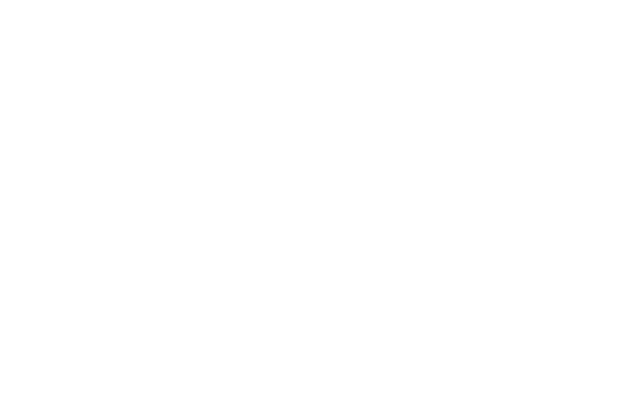
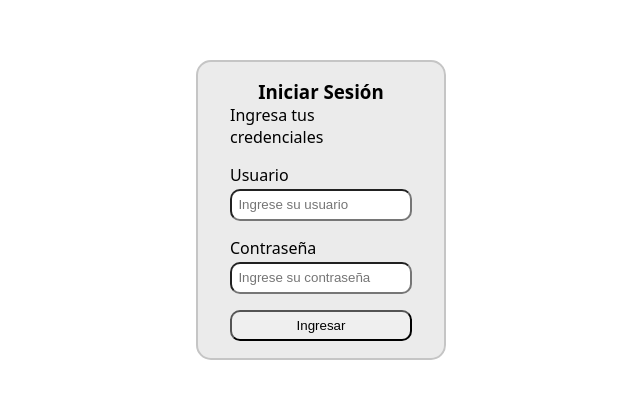
Before and after one commit to Sebasdsk/graficacion, a React (Vite) app in the folder Front/: page /login in a window 1280 px wide. Before the commit this address had no page. Shown: the part 190-588 px from the top of the page, without its empty margins (319-959 px from the left). Built offline with nearby package versions, Linux system fonts and the light colour scheme.

Commit message:
feat: implementación del módulo de login, solo la UI, falta la lógica

```diff
--- a/Front/src/App.tsx
+++ b/Front/src/App.tsx
@@ -1,11 +1,13 @@
 import { Route, Routes } from "react-router-dom"
 import Dashboard from "./pages/Dashboard"
+import Login from "./pages/Login"
 
 function App() {
   return (
     <>
       <Routes>
         <Route path='/' element={<Dashboard/>}/>
+        <Route path="/login" element={<Login/>}/>
       </Routes>
     </>
   )
--- /dev/null
+++ b/Front/src/pages/Login.css
@@ -0,0 +1,57 @@
+.login-page {
+    height: 100dvh;
+    display: flex;
+    align-items: center;
+    justify-content: center;
+}
+
+.login-form {
+    padding: 2rem;
+    display: flex;
+    flex-direction: column;
+    align-items: center;
+    justify-content: center;
+    gap: 1rem;
+    background-color: var(--container);
+    border: 2px solid var(--border-container);
+    border-radius: 15px;
+    width: min(250px);
+    height: min(300px);
+}
+
+.login-header {
+    display: flex;
+    flex-direction: column;
+    align-items: center;
+    justify-content: baseline;
+}
+
+.inputs-values {
+    display: flex;
+    flex-direction: column;
+    align-items: start;
+    justify-content: center;
+    gap: 1rem;
+    width: 100%;
+}
+
+.user-input, .passw-input {
+    display: flex;
+    flex-direction: column;
+    align-items: start;
+    justify-content: center;
+    gap: .2rem;
+    width: 100%;
+}
+
+.user-input input, .passw-input input {
+    width: 100%;
+    border-radius: 10px;
+    padding: .4rem;
+}
+
+.login-button {
+    width: 100%;
+    padding: .4rem;
+    border-radius: 10px;
+}
--- /dev/null
+++ b/Front/src/pages/Login.tsx
@@ -0,0 +1,32 @@
+import "./Login.css";
+
+export default function Login() {
+    return (
+        <main className="login-page">
+            <FormLogin/>
+        </main>
+    );
+}
+
+function FormLogin() {
+    return (
+        <form action="sumbit" className="login-form">
+            <header className="login-header">
+                <h3>Iniciar Sesión</h3>
+                <span>Ingresa tus credenciales</span>
+            </header>
+
+            <section className="inputs-values">
+                <div className="user-input">
+                    <label htmlFor="mail">Usuario</label>
+                    <input type="text" placeholder="Ingrese su usuario"/>
+                </div>
+                <div className="passw-input">
+                    <label htmlFor="paassw">Contraseña</label>
+                    <input type="password"  placeholder="Ingrese su contraseña"/>
+                </div>
+                <button className="login-button">Ingresar</button>
+            </section>
+        </form>
+    );
+}
```
